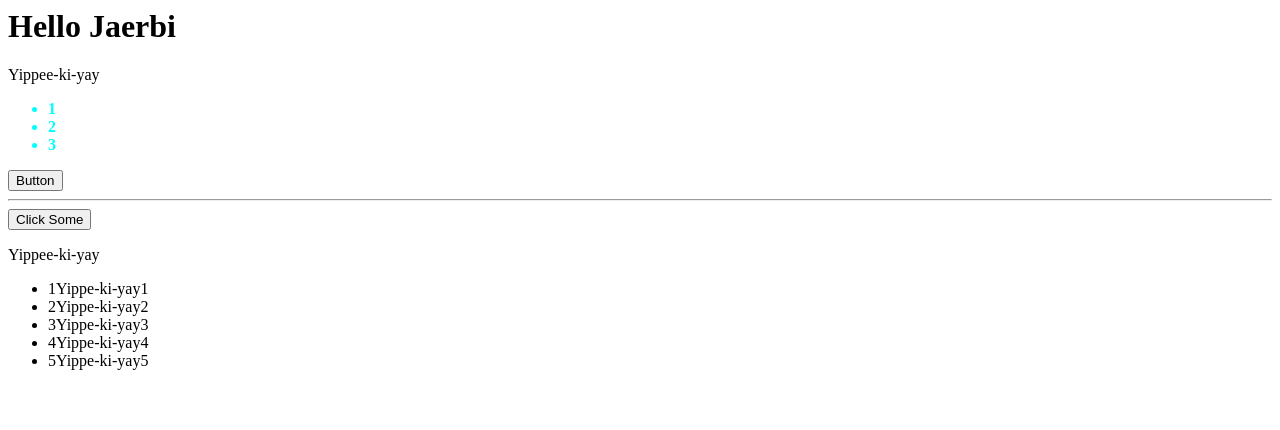
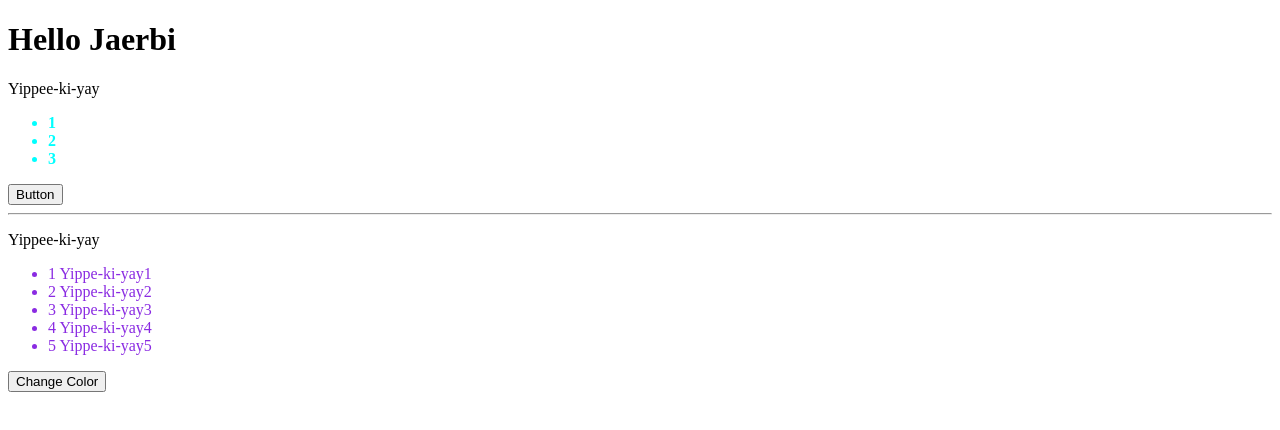
Before and after one commit to jaerbi/test_Tortoise, a plain HTML site: page index.html in a window 1280 px wide. Drawn offline with Linux system fonts and the light colour scheme.

Commit message:
add: JS code some button

```diff
--- a/index.html
+++ b/index.html
@@ -1,3 +1,13 @@
+<!DOCTYPE html>
+<html lang="en">
+<head>
+    <meta charset="UTF-8">
+    <meta name="viewport" content="width=device-width, initial-scale=1.0">
+    <meta http-equiv="X-UA-Compatible" content="ie=edge">
+    <title>Tortoise</title>
+</head>
+<body>
+
         <h1>Hello Jaerbi</h1>
         <p>Yippee-ki-yay</p>
         <div style="color: aqua">
@@ -6,16 +16,29 @@
                 <li><strong>2</strong></li>
                 <li><strong>3</strong></li>
             </ul>
-    <button>Button</button>
+            <button onclick="button()">Button</button>
             <hr>
-    <button>Click Some</button>
         </div>
         <p>Yippee-ki-yay
-    <ul>
-        <li><span>1Yippe-ki-yay1</span></li>
-        <li><span>2Yippe-ki-yay2</span></li>
-        <li><span>3Yippe-ki-yay3</span></li>
-        <li><span>4Yippe-ki-yay4</span></li>
-        <li><span>5Yippe-ki-yay5</span></li>
+            <ul id="ul" style="color: blueviolet">
+                <li><span>1 Yippe-ki-yay1</span></li>
+                <li><span>2 Yippe-ki-yay2</span></li>
+                <li><span>3 Yippe-ki-yay3</span></li>
+                <li><span>4 Yippe-ki-yay4</span></li>
+                <li><span>5 Yippe-ki-yay5</span></li>
             </ul>
+            <button onclick="clickq()">Change Color</button>
         </p>
+    <script>
+        function button() {
+            alert('Thanks you for click this button')
+        }
+
+        function clickq() {
+            const ul = document.getElementById('ul')
+            const num = Math.floor(Math.random() * 1000000)
+            ul.style.backgroundColor = '#' + num
+        }
+    </script>
+</body>
+</html>
```
Lines whose indentation alone changed are shown as unchanged.
